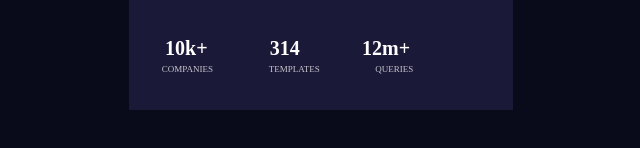
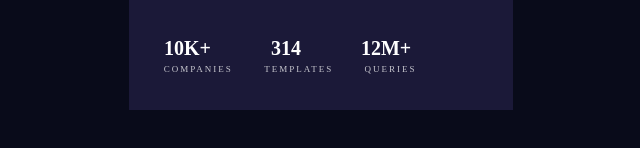
Before and after one commit to jcamargoUK/Stats-card, a plain HTML site: page index.html in a window 1280 px wide. Shown: the part 440-588 px from the top of the page, 127-767 px from the left. Drawn offline with Linux system fonts and the light colour scheme.

Commit message:
finl left side done

```diff
--- a/index.html
+++ b/index.html
@@ -19,27 +19,22 @@
     experience, and overall efficiency.</p>
       <div class="info">
         <div class="numbers">
-          <p>10k+</p>
+          <p>10K+</p>
           <p>314</p>
-          <p>12m+</p>
-
+          <p>12M+</p>
           </div>
-
         <div id="ctq">
           <p>companies</p>
           <p>templates</p>
           <p>queries</p>
         </div>
-
       </div>
   </div>
   <div class="right">
-    <div class="image">
+   <div class="images">
 
-    </div>
+   </div>
   </div>
 </div>
-
-
 </body>
 </html>
--- a/style.css
+++ b/style.css
@@ -9,6 +9,7 @@
 body{
   margin: 0;
   padding: 0;
+  height: 100vh;
   background-color: var(--very-dark-blue);
 }
 .main{
@@ -56,8 +57,9 @@ h1{
   text-align: center;
   display: flex;
   justify-content: space-around;
-  width: 80%;
-  padding-left: 5px;
+  width: 74%;
+  padding-left: 19px;
+  letter-spacing: 2px;
   color: var(--main-paragraph);
   text-transform: uppercase;
   font-size: 9px;
@@ -65,7 +67,11 @@ h1{
   margin-top: -25px;
 }
 .left{
-
   background-color: var(--dark-desaturated-blue);
   color: var(--white);
+
 }
+.images{
+  background-image: url(beach.jpg);
+
+}
```
Also changed, not shown: images/mobile.jpg (renamed from images/image-header-mobile.jpg).
